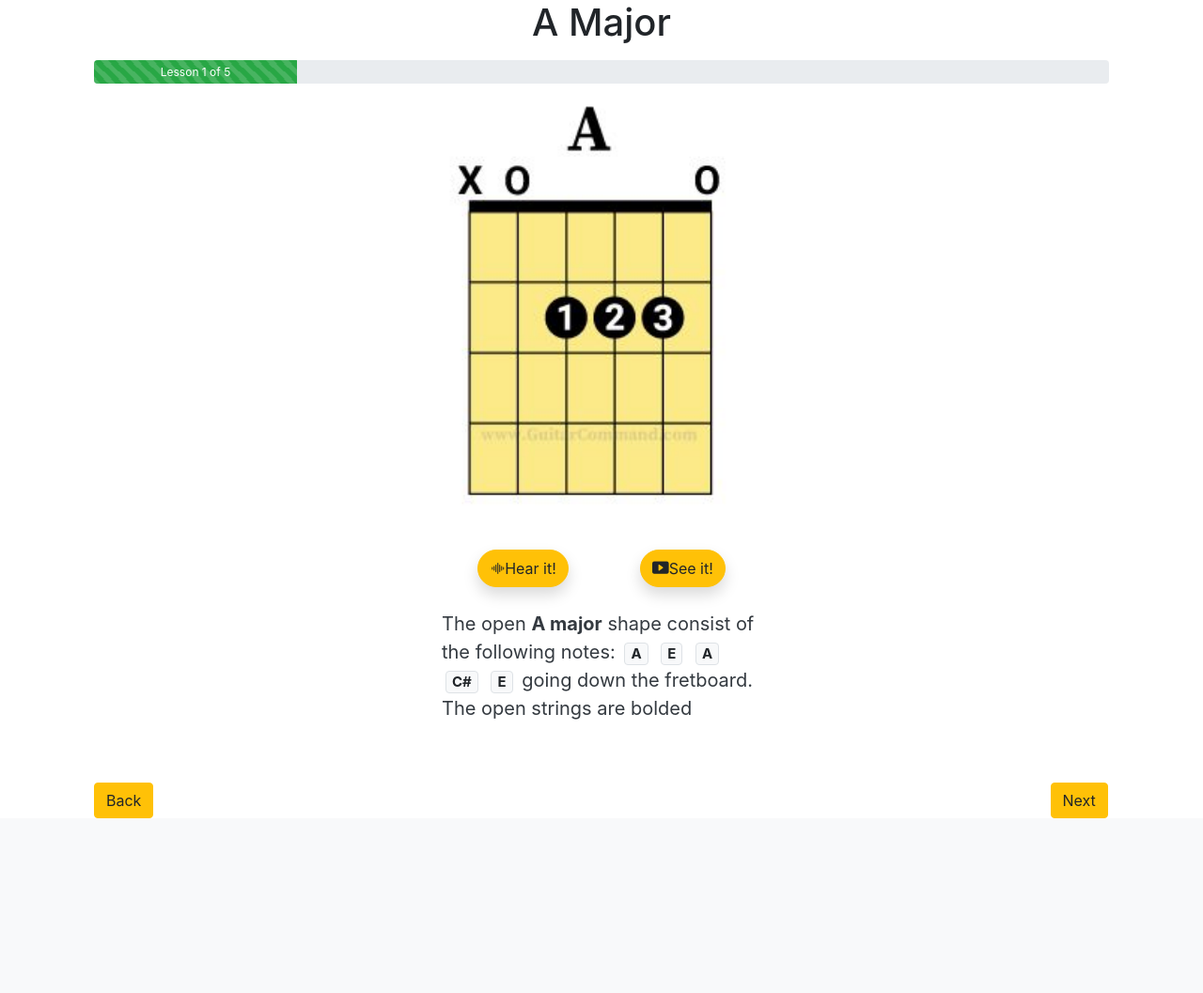
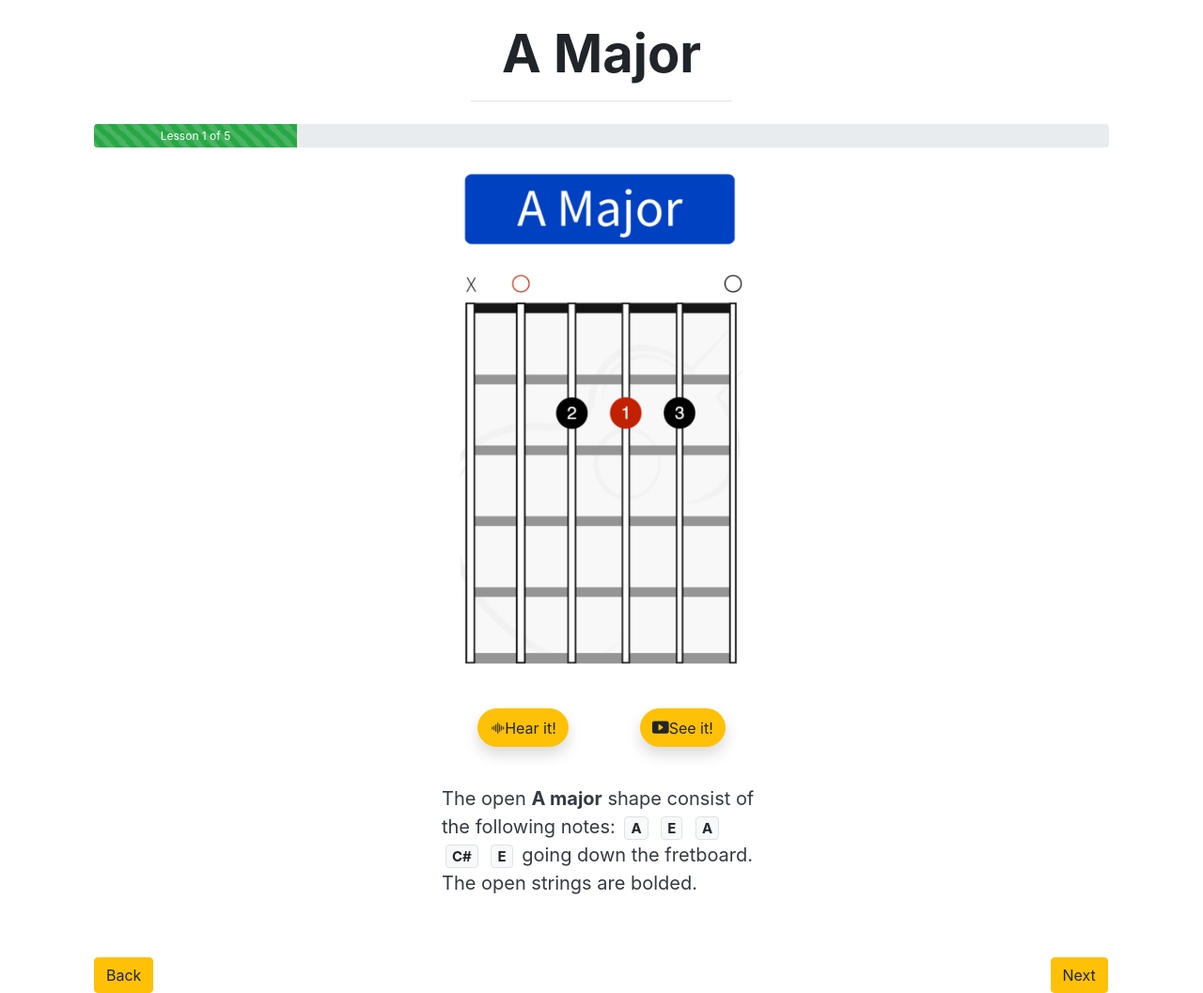
Before and after one commit to evelez0101/U.I_Design_Project, a Flask app: template templates/learn.html in a window 1280 px wide. Shown: the part 56-1113 px from the top of the page at 94% size. Before the commit the page ends 927 px from the top, so only its background shows below. Run offline with Flask 3, Linux system fonts and the light colour scheme; the template is opened without the code that fills it, so the values that code supplies are empty; some libraries are stand-ins or nearby versions.

Commit message:
Update learn.html
Polished a bit more; different picture so everything can be centered, etc.

```diff
--- a/templates/learn.html
+++ b/templates/learn.html
@@ -10,7 +10,10 @@ let content = {{lesson_content|tojson}}
 console.log(content)
 </script>
 <!-- Chord Name -->
-<h1 class = "text-center">A Major</h1>
+<div class="text-center my-4">
+  <h1 class="display-4 font-weight-bold">A Major</h1>
+  <hr class="w-25 mx-auto">
+</div>
 
 <!-- Progress Tracker-->
 <div class = "container my-3">
@@ -28,7 +31,8 @@ console.log(content)
     <div class = "row">
         <img
             class="img-fluid d-block mx-auto rounded"
-            src = "{{ url_for('static', filename='assets/images/test.png') }}"
+            src = "{{ url_for('static', filename='assets/images/AMajorTest.png') }}"
+            style="max-width: 300px"
             alt = "chord">
     </div>
 
@@ -36,7 +40,7 @@ console.log(content)
     <div class = "row mt-4">
         <div class = "col-4"></div>
 
-        <div class = "col-4 d-flex justify-content-around">
+        <div class = "col-4 d-flex justify-content-around my-3">
             <button
                 type= "button"
                 data-toggle="modal"
@@ -74,7 +78,7 @@ console.log(content)
               <span class="badge badge-light border mx-1">A</span>
               <span class="badge badge-light border mx-1">C#</span>
               <span class="badge badge-light border mx-1">E</span>
-              going down the fretboard. The open strings are bolded
+              going down the fretboard. The open strings are bolded.
             </p>
         </div>
         <div class = "col-4"></div>
```
Also changed, not shown: static/assets/images/AMajorTest.png (added).
